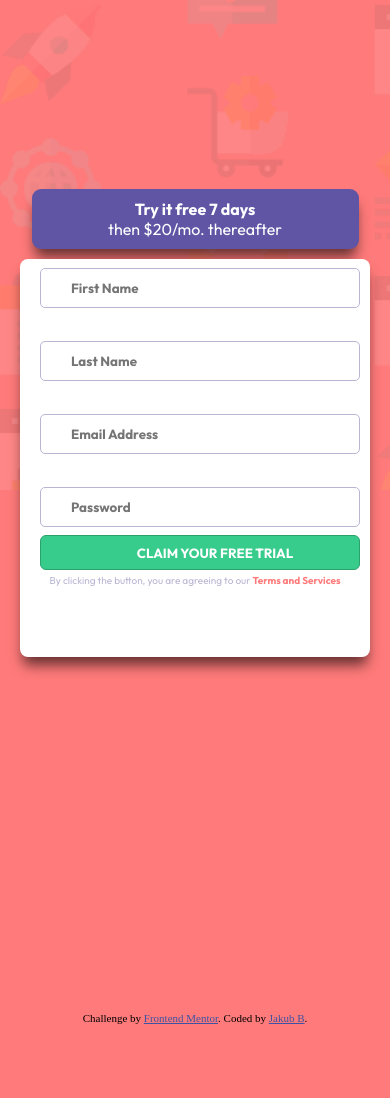
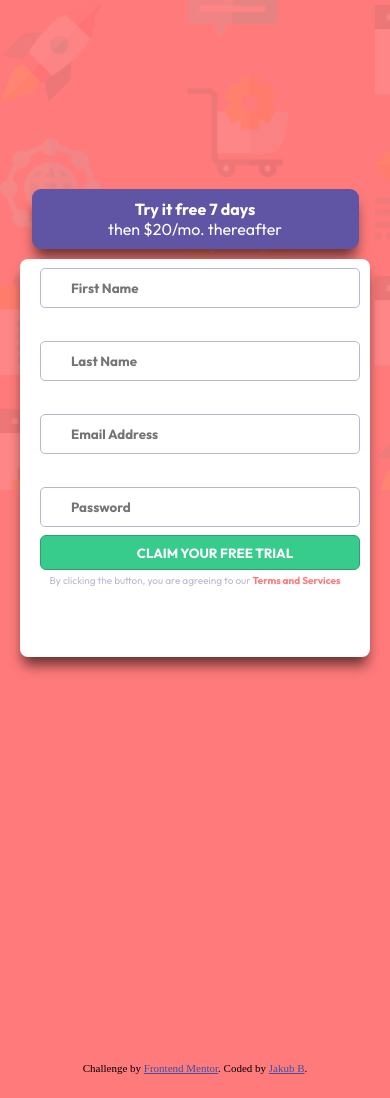
Before and after one commit to Koporson/Intro-component-with-sign-up-form, a plain HTML site: page index.html in a window 390 px wide. Shown: the part 523-1621 px from the top of the page. Before the commit the page ends 1571 px from the top, so only its background shows below. Drawn offline with Linux system fonts and the light colour scheme.

Commit message:
Update style.css

```diff
--- a/style.css
+++ b/style.css
@@ -305,7 +305,7 @@ label {
 		display: flex;
 		position: absolute;
 		bottom: 0;
-		top: 179%;
+		top: 185%;
 		width: 100%;
 		height: 60px;
 		align-items: center;
```
